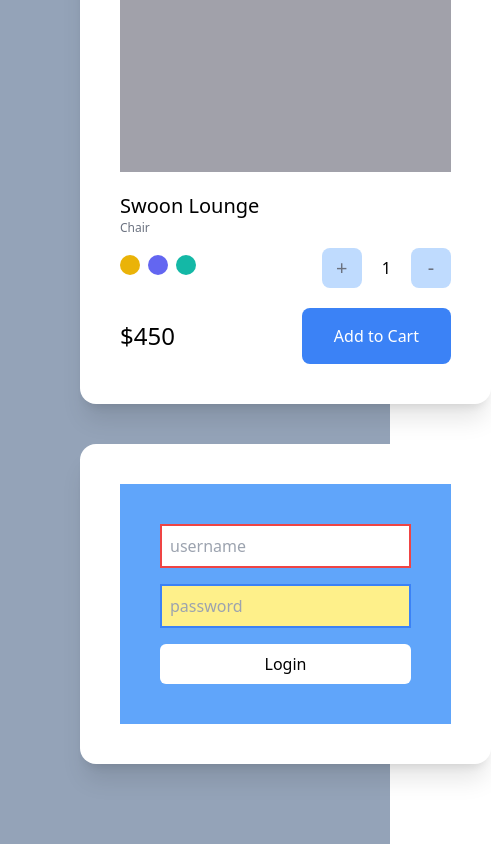
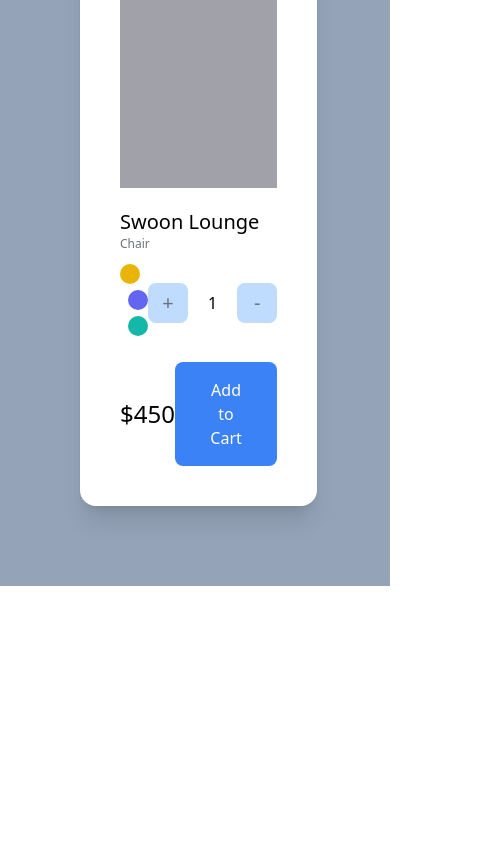
Before and after one commit to qpthedev/carrot-market, a Next.js app: page / in a window 390 px wide. Shown: the part 1066-1910 px from the top of the page, 491 px wide, since content can reach past the window. After the commit the page ends 1652 px from the top, so only its background shows below. Built offline with nearby package versions, Linux system fonts and the light colour scheme.

Commit message:
responsive modifiers - orientation, screen size

```diff
--- a/pages/index.tsx
+++ b/pages/index.tsx
@@ -2,8 +2,8 @@
 
 const Home: NextPage = () => {
   return (
-    <div className="bg-slate-400 py-20 px-20 grid gap-10 min-h-screen">
-      <div className="bg-white sm:bg-red-400 md:bg-teal-400 lg:bg-blue-400 xl:bg-green-400 2xl:bg-purple-400 p-6 rounded-3xl shadow-xl">
+    <div className="bg-slate-400 py-20 px-20  grid gap-10 min-h-screen lg:grid-cols-2 xl:grid-cols-3 xl:place-content-center">
+      <div className="bg-white flex flex-col justify-between p-6 rounded-3xl shadow-xl">
         <span className="font-semibold text-3xl">Select Item</span>
         <ul>
           {[1, 2, 3, 4].map((i) => (
@@ -34,7 +34,7 @@
       </div>
 
       <div className="bg-white overflow-hidden rounded-2xl shadow-xl group">
-        <div className="bg-blue-500 p-6 pb-14">
+        <div className="portrait:bg-blue-500 landscape:bg-teal-500 p-6 pb-14 xl:pb-56">
           <span className="text-white text-2xl">Profile</span>
         </div>
 
@@ -60,7 +60,7 @@
         </div>
       </div>
 
-      <div className="bg-white p-10 rounded-2xl shadow-xl">
+      <div className="bg-white p-10 rounded-2xl shadow-xl lg:col-span-2 xl:col-span-1">
         <div className="flex mb-5 justify-between items-center ">
           <span>⬅️</span>
           <div className="space-x-2">
@@ -100,28 +100,6 @@
           </div>
         </div>
       </div>
-
-      <div className="bg-white p-10 rounded-2xl shadow-xl">
-        <form className="flex flex-col space-y-4 bg-blue-400 p-10 focus-within:bg-blue-100">
-          <input
-            type="text"
-            required
-            placeholder="username"
-            className="p-2 required:border-2 border-red-500"
-          />
-          <input
-            type="password"
-            required
-            placeholder="password"
-            className="p-2 required:border-2 border-red-500 placeholder-shown:bg-yellow-200 placeholder-shown:border-blue-500"
-          />
-          <input
-            type="submit"
-            value="Login"
-            className="bg-white rounded-md p-2"
-          />
-        </form>
-      </div>
     </div>
   );
 };
```
